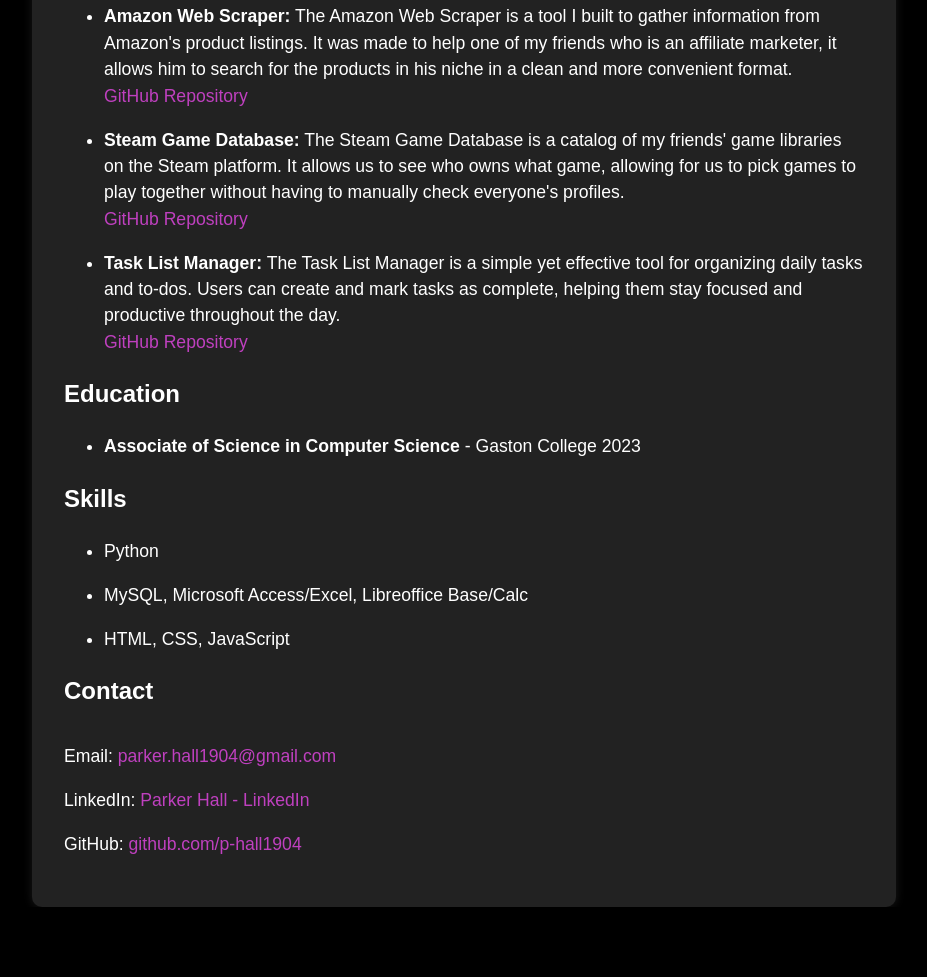
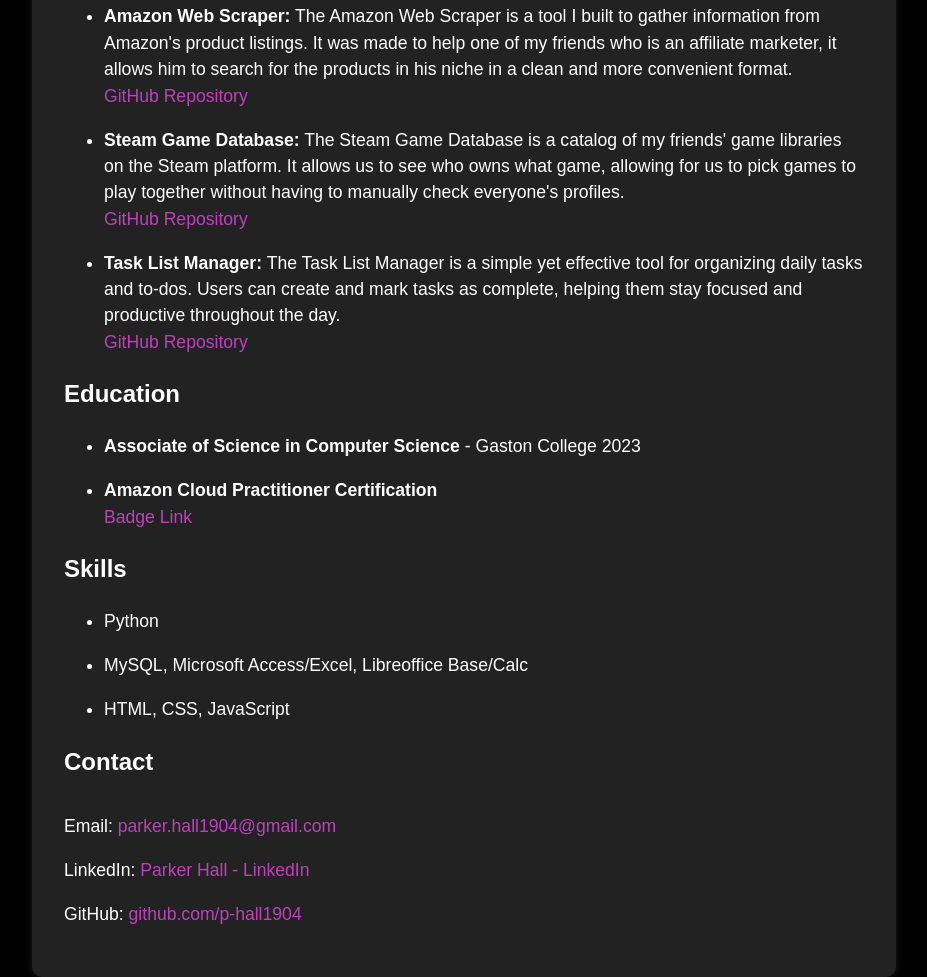
Before and after one commit to p-hall1904/p-hall1904.github.io, a plain HTML site: page index.html in a window 1280 px wide. Shown: the part 715-1692 px from the top of the page, without its empty margins (176-1103 px from the left). Before the commit the page ends 1622 px from the top, so only its background shows below. Drawn offline with Linux system fonts and the light colour scheme.

Commit message:
update index

```diff
--- a/index.html
+++ b/index.html
@@ -18,7 +18,6 @@
         <p>Computer Science Enthusiast</p>
     </header>
 
-    <!-- Rest of your content -->
 
 </body>
 </html>
@@ -55,6 +54,11 @@
             <li>
                 <strong>Associate of Science in Computer Science</strong> - Gaston College 2023
             </li>
+            <li>
+                <strong>Amazon Cloud Practitioner Certification</strong>
+                <br>
+                <a href="https://www.credly.com/badges/614e2998-5ffa-4104-92dc-6927797285da/public_url" target="_blank">Badge Link</a>
+            </li>
         </ul>
 
         <h2>Skills</h2>
```
